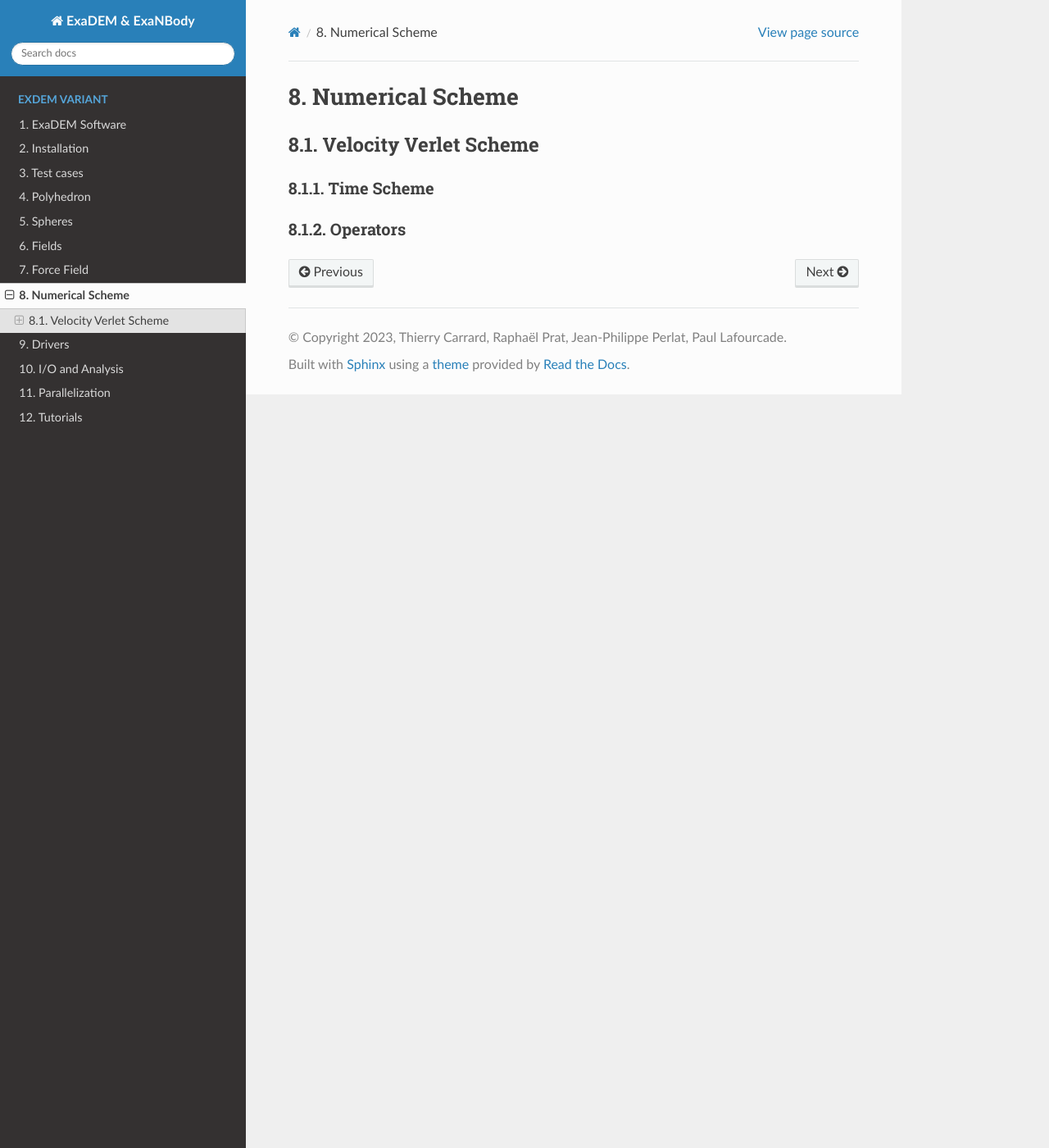
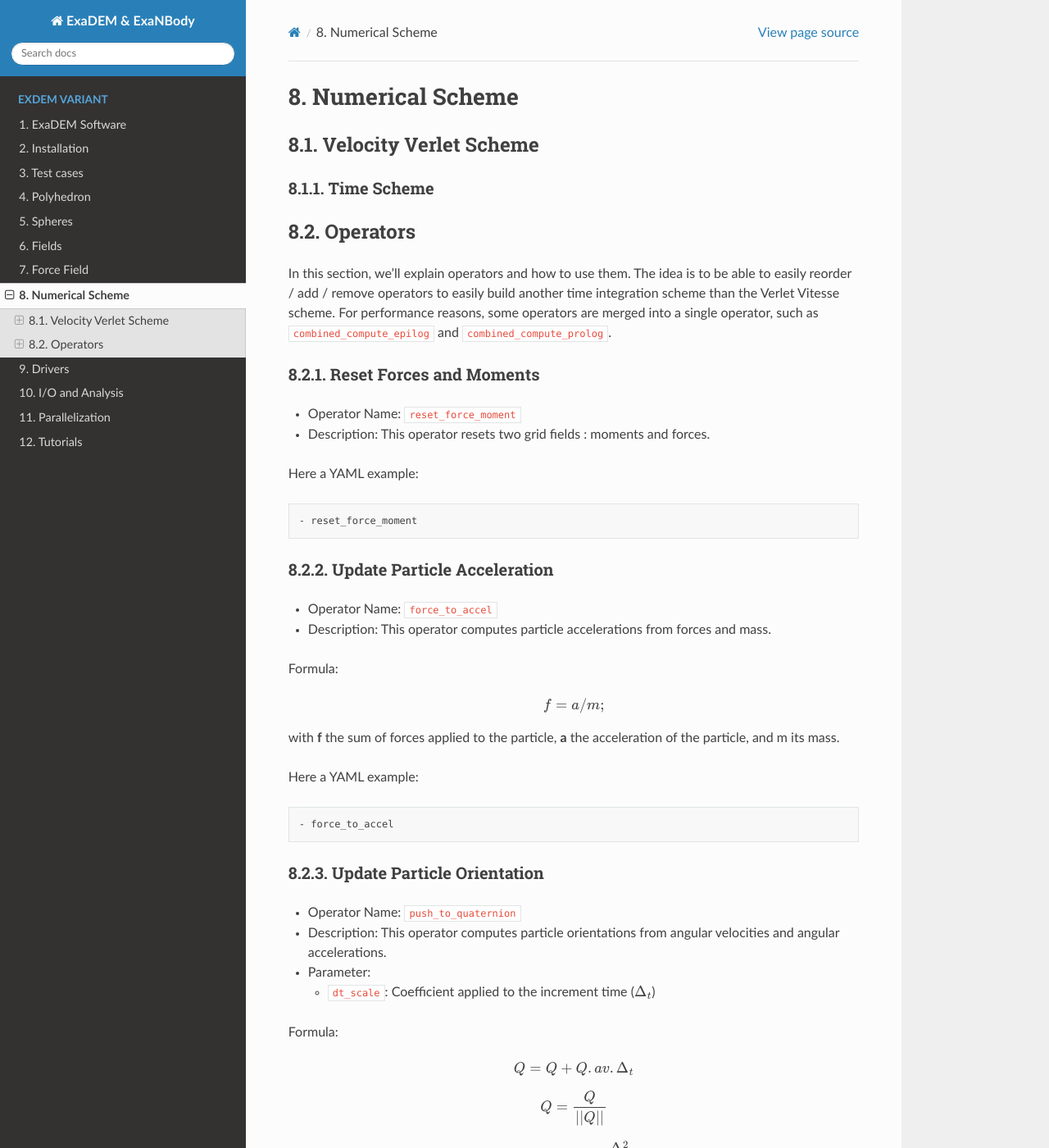
Before and after one commit to Collab4exaNBody/doc_exaDEM, a Sphinx documentation site: the page built from source/project_exaDEM/NumericalScheme.rst, in a window 1280 px wide and 1400 px high. Shown: the whole window at 82% size. Built offline with Sphinx 7.4.7 and the Read the Docs theme 2.0.0, drawn with Linux system fonts in a browser that asks for light colours; some of the changed text lies outside the part shown.

Commit message:
add operator descriptions in the section numerical scheme

```diff
--- a/source/project_exaDEM/NumericalScheme.rst
+++ b/source/project_exaDEM/NumericalScheme.rst
@@ -1,5 +1,8 @@
 Numerical Scheme
 ================
+
+
+.. |dt| replace:: :math:`\Delta_t`
 
 Velocity Verlet Scheme
 ^^^^^^^^^^^^^^^^^^^^^^
@@ -8,4 +11,168 @@ Time Scheme
 -----------
 
 Operators
----------
+^^^^^^^^^
+
+In this section, we'll explain operators and how to use them. The idea is to be able to easily reorder / add / remove operators to easily build another time integration scheme than the Verlet Vitesse scheme. For performance reasons, some operators are merged into a single operator, such as ``combined_compute_epilog`` and ``combined_compute_prolog``.
+
+
+Reset Forces and Moments
+------------------------
+
+* Operator Name: ``reset_force_moment``
+* Description: This operator resets two grid fields : moments and forces.
+
+Here a YAML example:
+
+.. code-block:: yaml
+
+  - reset_force_moment
+
+Update Particle Acceleration
+----------------------------
+
+* Operator Name: ``force_to_accel``
+* Description: This operator computes particle accelerations from forces and mass.
+
+Formula:
+
+.. math::
+
+  f = a / m;
+
+with **f** the sum of forces applied to the particle, **a** the acceleration of the particle, and m its mass.
+
+Here a YAML example:
+
+.. code-block:: yaml
+
+  - force_to_accel
+
+
+Update Particle Orientation
+---------------------------
+
+* Operator Name: ``push_to_quaternion``
+* Description: This operator computes particle orientations from angular velocities and angular accelerations.
+* Parameter:
+
+  * ``dt_scale``: Coefficient applied to the increment time (|dt|)
+
+Formula:
+
+.. math::
+
+  Q = Q+Q.av.\Delta_t
+
+.. math::
+
+  Q = \frac{Q}{||Q||}
+
+.. math::
+
+  av = av + aa.\frac{\Delta_t^2}{2}
+
+with **aa** the angular acceleration, **av** the angular velocity, and Q the particle orientation.
+
+Here a YAML example:
+
+.. code-block:: yaml
+
+  - push_to_quaternion: { dt_scale: 1.0 }
+
+
+Update Angular Velocity
+-----------------------
+
+* Operator Name: ``push_to_angular_velocity``
+* Description: This operator computes particle angular velocitiy values from angular velocities and angular accelerations.
+* Parameter:
+
+  * ``dt_scale``: Coefficient applied to the increment time (|dt|)
+
+Formula:
+
+.. math::
+
+  av = av + aa.\frac{\Delta_t^2}{2}
+
+with **aa** the angular acceleration, **av** the angular velocity, and Q the particle orientation.
+
+Here a YAML example:
+
+.. code-block:: yaml
+
+  - push_to_angular_velocity: { dt_scale: 1.0 }
+
+.. note::
+
+  This operator is not (directly) used, it has been merged in the operator ``combined_compute_epilog``
+
+Update Angular Acceleration
+---------------------------
+
+* Operator Name: ``push_to_angular_acceleration``
+* Description: This operator computes angular accelerations.
+
+Formula:
+
+.. math::
+
+  \omega = \bar{Q}.av
+
+.. math::
+
+  aa = Q.\dot{\omega}
+
+.. math::
+
+.. |bq| replace:: :math:`\bar{Q}`
+.. |do| replace:: :math:`\dot{\omega}`
+
+with **aa** the angular acceleration, **av** the angular velocity, I the particle inertia, and Q the particle orientation (and |bq| its conjugate). To compute |do|, we need the particle moment and the particle inertia values.
+
+Here a YAML example:
+
+.. code-block:: yaml
+
+  - push_to_angular_acceleration
+
+.. note::
+
+  This operator is not (directly) used, it has been merged in the operator ``combined_compute_epilog``
+
+Combined Prolog
+---------------
+
+* Operator Name: ``combined_compute_prolog``
+* Description: This is an operator that combined 3 operators:
+
+  * push_f_v_r
+  * push_f_v
+  * push_to_quaternion
+
+* Parameter:
+
+  * ``dt_scale``: Coefficient applied to the increment time (|dt|)
+
+Here a YAML example:
+
+.. code-block:: yaml
+
+  - combined_compute_prolog
+
+Combined Epilog
+---------------
+
+* Operator Name: ``combined_compute_epilog``
+* Description: This is an operator that combined 3 operators:
+
+  * push_to_angular_accelartion
+  * push_angular_velocity
+  * push_f_v
+
+Here a YAML example:
+
+.. code-block:: yaml
+
+  - combined_compute_epilog
```
